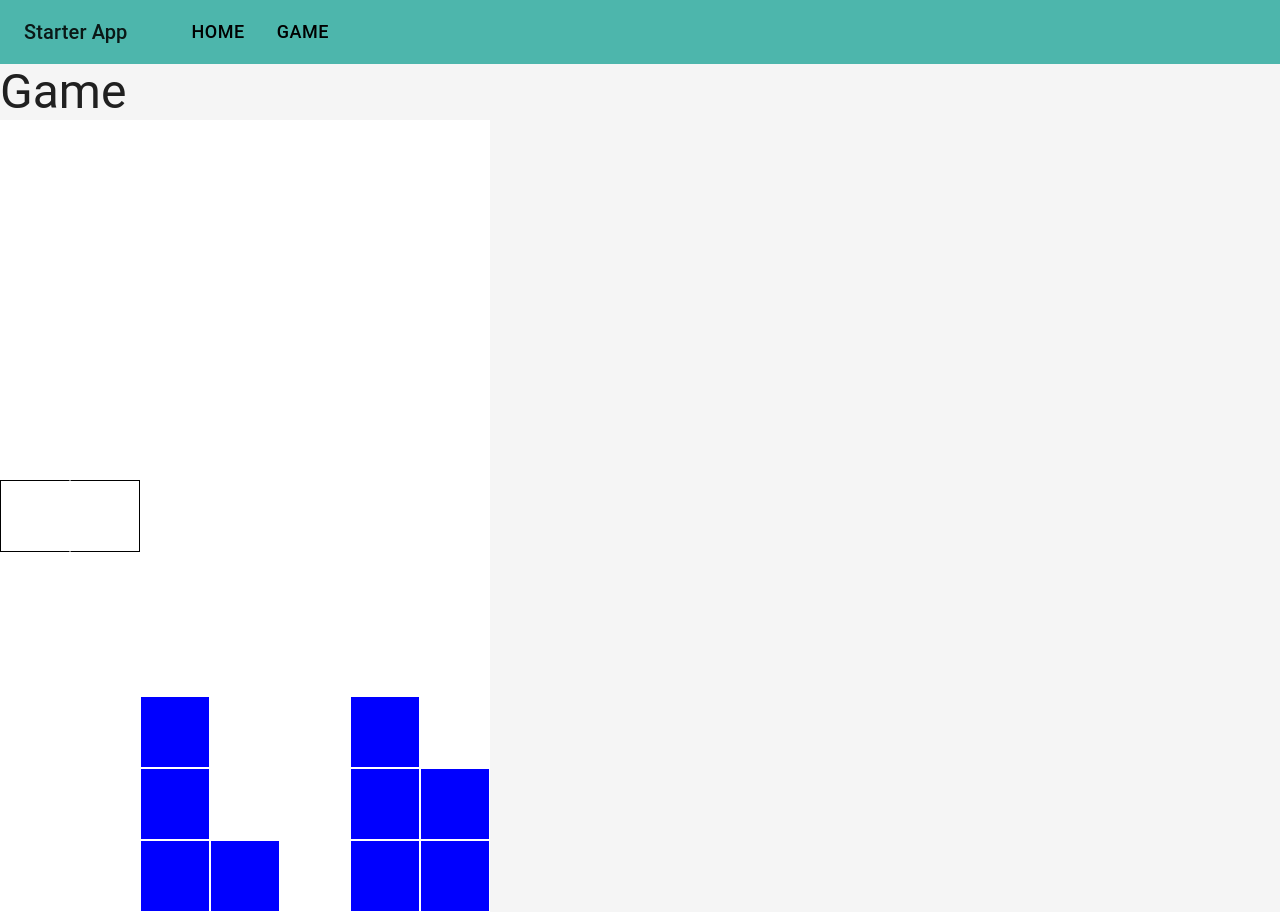
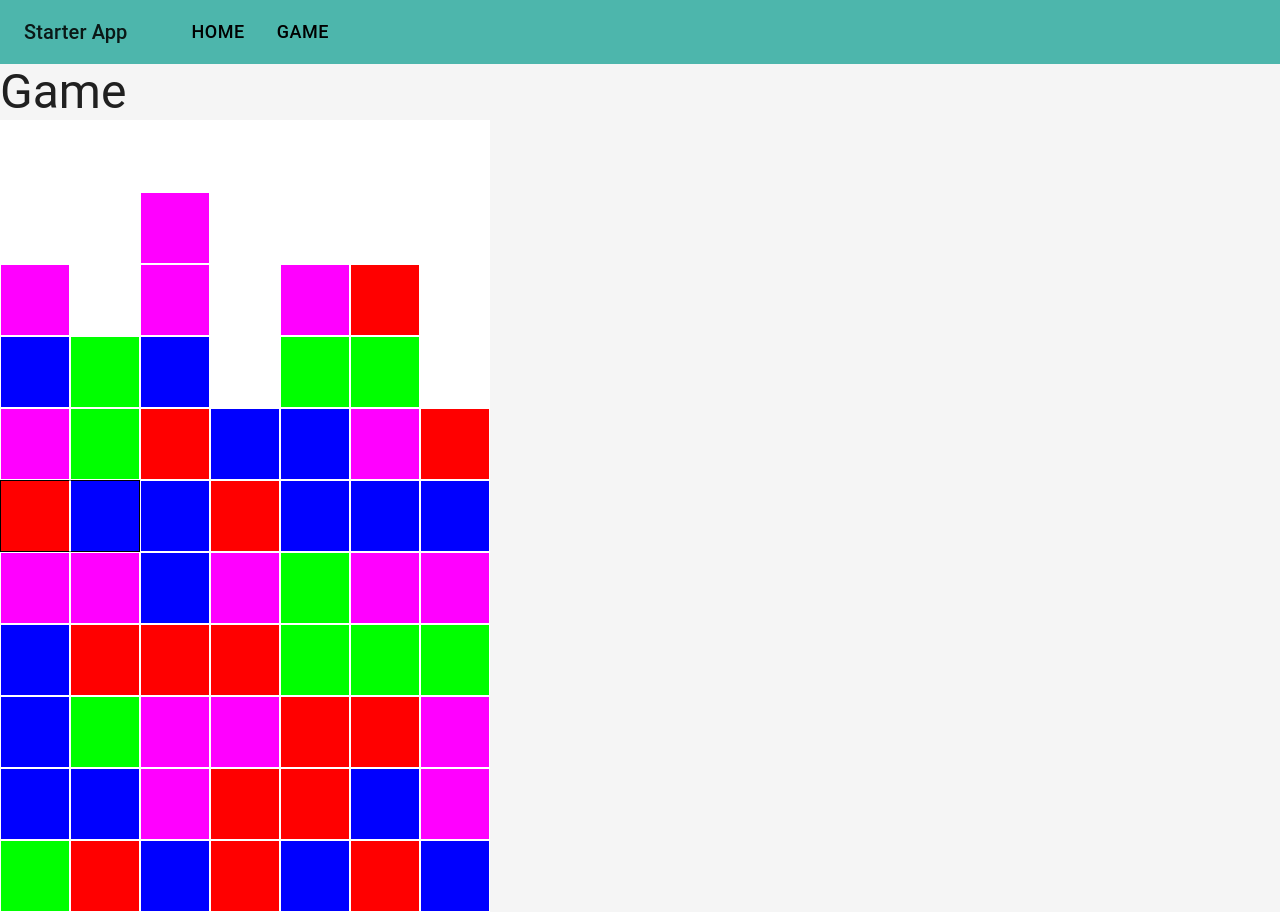
Before and after one commit to Somingo/match-3-v1, a React (Create React App) app: page /game in a window 1280 px wide. Built offline with nearby package versions, Linux system fonts and the light colour scheme.

Commit message:
introduce 4 colors for gems and random mapgeneration

```diff
--- a/src/Match3Game/Gem.tsx
+++ b/src/Match3Game/Gem.tsx
@@ -9,8 +9,10 @@ const cursorRightSx: SxProps<Theme> = {
   borderColor: '#000 #000 #000 #fff',
 };
 
+export const gemColors = ['#fff', '#f00', '#0f0', '#00f', '#f0f']
+
 export const Gem: FC<{type: number, cursorLeft: boolean, cursorRight: boolean}> = ({type, cursorLeft, cursorRight}) => {
-    return <Box sx={{flex: '14% 0 0', paddingTop: '14%', backgroundColor: type?'#00f':'#fff', border: '1px solid #fff',
+    return <Box sx={{flex: '14% 0 0', paddingTop: '14%', backgroundColor: gemColors[type], border: '1px solid #fff',
       ...(cursorLeft?cursorLeftSx:{}),
       ...(cursorRight?cursorRightSx:{}),
     }}/>
--- a/src/Match3Game/Match3Game.tsx
+++ b/src/Match3Game/Match3Game.tsx
@@ -1,8 +1,9 @@
 import React, {FC, useEffect, useReducer} from 'react';
 import {Box, Typography} from '@mui/material';
-import {Gem} from './Gem';
+import {Gem, gemColors} from './Gem';
 
 const LINE_WIDTH = 7;
+const LINES = 11;
 
 interface IGameState {
     cursor: number;
@@ -10,19 +11,8 @@ interface IGameState {
 }
 
 const initialState: IGameState = {
-    table: [
-        0, 0, 0, 0, 0, 0, 0,
-        0, 0, 0, 0, 0, 0, 0,
-        0, 0, 0, 0, 0, 0, 0,
-        0, 0, 0, 0, 0, 0, 0,
-        0, 0, 0, 0, 0, 0, 0,
-        0, 0, 0, 0, 0, 0, 0,
-        0, 0, 0, 0, 0, 0, 0,
-        0, 0, 0, 0, 0, 0, 0,
-        0, 0, 1, 0, 0, 1, 0,
-        0, 0, 1, 0, 0, 1, 1,
-        0, 0, 1, 1, 0, 1, 1,
-    ], cursor: 35,
+    table: new Array(LINE_WIDTH * LINES).fill(0).map(() => Math.floor(Math.random() * gemColors.length)),
+    cursor: 35,
 };
 
 const moveCursorLeft = (state: IGameState): IGameState => ({
@@ -48,11 +38,11 @@ const swapGems = (state: IGameState): IGameState => {
     nextTable[state.cursor + 1] = a;
     return {...state, table: nextTable};
 };
-const applyGravityIteration = (nextTable: number[]):boolean => {
+const applyGravityIteration = (nextTable: number[]): boolean => {
     let hasMoving = false;
-    for (let i = nextTable.length-1-LINE_WIDTH; i > -1; i--) {
-        if (nextTable[i+LINE_WIDTH] === 0 && nextTable[i] !== 0) {
-            nextTable[i+LINE_WIDTH] = nextTable[i];
+    for (let i = nextTable.length - 1 - LINE_WIDTH; i > -1; i--) {
+        if (nextTable[i + LINE_WIDTH] === 0 && nextTable[i] !== 0) {
+            nextTable[i + LINE_WIDTH] = nextTable[i];
             nextTable[i] = 0;
             hasMoving = true;
         }
@@ -61,7 +51,8 @@ const applyGravityIteration = (nextTable: number[]):boolean => {
 }
 const applyGravity = (state: IGameState): IGameState => {
     const nextTable = [...state.table];
-    while(applyGravityIteration(nextTable)) {}
+    while (applyGravityIteration(nextTable)) {
+    }
     return {...state, table: nextTable};
 }
 
@@ -90,7 +81,7 @@ const gameStateReducer = (state: IGameState, action: number): IGameState => {
 };
 
 export const Match3Game: FC = () => {
-    const [{table, cursor}, dispatch] = useReducer(gameStateReducer, initialState);
+    const [{table, cursor}, dispatch] = useReducer(gameStateReducer, initialState, applyGravity);
 
     useEffect(() => {
         const keyPressListener = (e: KeyboardEvent) => {
```
